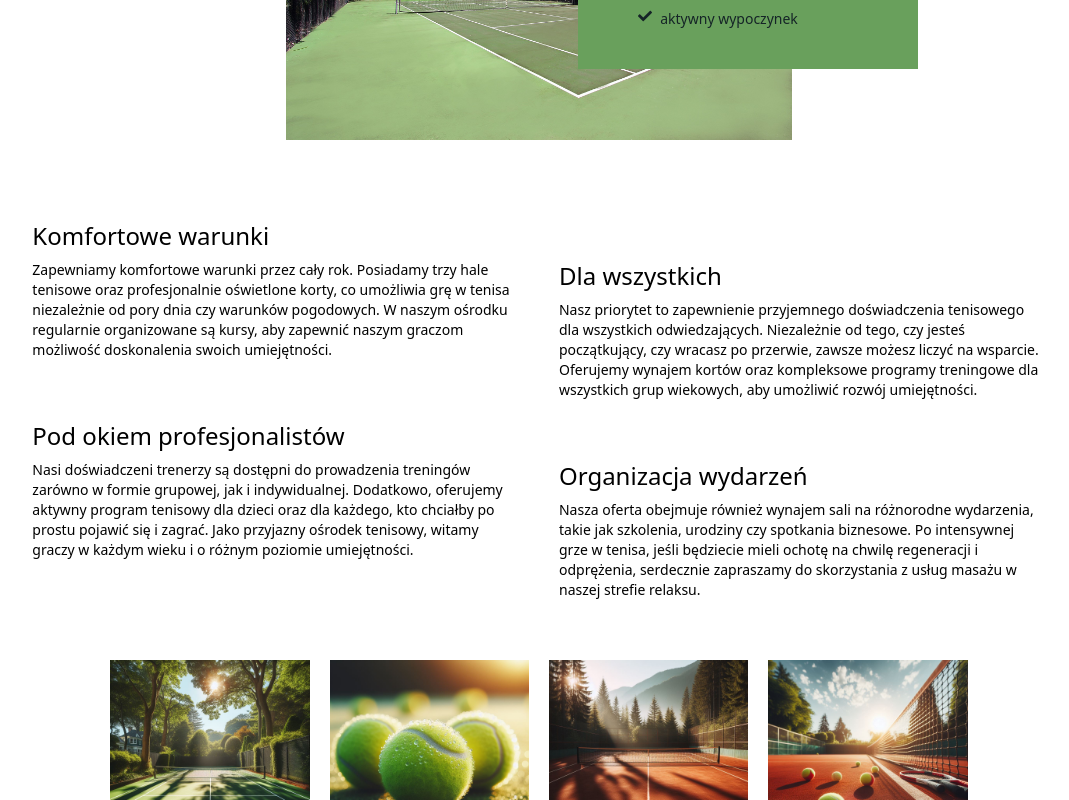
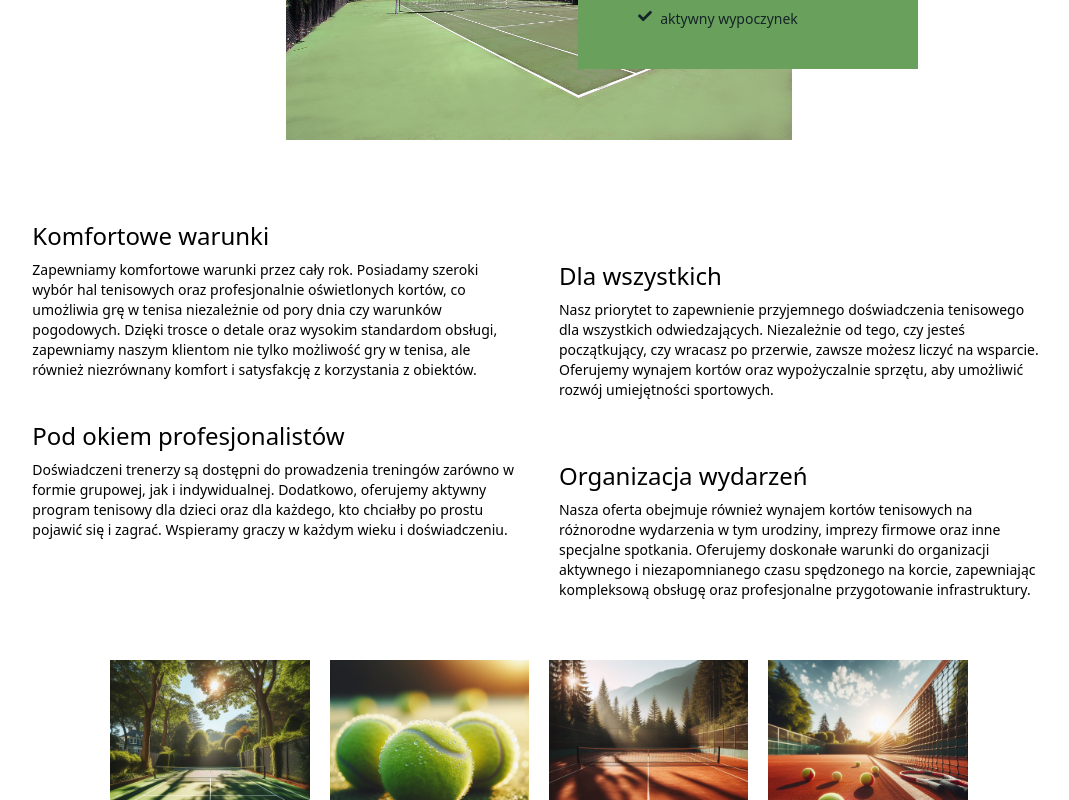
Before and after one commit to theImmortalCoders/reServeCourt_frontend, a Next.js app: page /aboutus in a window 1280 px wide. Shown: the part 506-1306 px from the top of the page, without its empty margins (101-1170 px from the left). Built offline with nearby package versions, Linux system fonts and the light colour scheme.

Commit message:
fix: #27 Small content changes

```diff
--- a/src/app/aboutus/page.tsx
+++ b/src/app/aboutus/page.tsx
@@ -72,13 +72,13 @@ function Description () {
                 <PointContainer>
                     <HeaderPoint>Komfortowe warunki</HeaderPoint>
                     <ContentPoint>
-                        Zapewniamy komfortowe warunki przez cały rok. Posiadamy trzy hale tenisowe oraz profesjonalnie oświetlone korty, co umożliwia grę w tenisa niezależnie od pory dnia czy warunków pogodowych. W naszym ośrodku regularnie organizowane są kursy, aby zapewnić naszym graczom możliwość doskonalenia swoich umiejętności.
+                        Zapewniamy komfortowe warunki przez cały rok. Posiadamy szeroki wybór hal tenisowych oraz profesjonalnie oświetlonych kortów, co umożliwia grę w tenisa niezależnie od pory dnia czy warunków pogodowych. Dzięki trosce o detale oraz wysokim standardom obsługi, zapewniamy naszym klientom nie tylko możliwość gry w tenisa, ale również niezrównany komfort i satysfakcję z korzystania z obiektów.
                     </ContentPoint>
                 </PointContainer>
                 <PointContainer>
                     <HeaderPoint>Dla wszystkich</HeaderPoint>
                     <ContentPoint>
-                        Nasz priorytet to zapewnienie przyjemnego doświadczenia tenisowego dla wszystkich odwiedzających. Niezależnie od tego, czy jesteś początkujący, czy wracasz po przerwie, zawsze możesz liczyć na wsparcie. Oferujemy wynajem kortów oraz kompleksowe programy treningowe dla wszystkich grup wiekowych, aby umożliwić rozwój umiejętności.
+                        Nasz priorytet to zapewnienie przyjemnego doświadczenia tenisowego dla wszystkich odwiedzających. Niezależnie od tego, czy jesteś początkujący, czy wracasz po przerwie, zawsze możesz liczyć na wsparcie. Oferujemy wynajem kortów oraz wypożyczalnie sprzętu, aby umożliwić rozwój umiejętności sportowych.
                     </ContentPoint>
                 </PointContainer>
             </ContentContainer>
@@ -86,13 +86,13 @@ function Description () {
                 <PointContainer>
                     <HeaderPoint>Pod okiem profesjonalistów</HeaderPoint>
                     <ContentPoint>
-                        Nasi doświadczeni trenerzy są dostępni do prowadzenia treningów zarówno w formie grupowej, jak i indywidualnej. Dodatkowo, oferujemy aktywny program tenisowy dla dzieci oraz dla każdego, kto chciałby po prostu pojawić się i zagrać. Jako przyjazny ośrodek tenisowy, witamy graczy w każdym wieku i o różnym poziomie umiejętności.
+                        Doświadczeni trenerzy są dostępni do prowadzenia treningów zarówno w formie grupowej, jak i indywidualnej. Dodatkowo, oferujemy aktywny program tenisowy dla dzieci oraz dla każdego, kto chciałby po prostu pojawić się i zagrać. Wspieramy graczy w każdym wieku i doświadczeniu.
                     </ContentPoint>
                 </PointContainer>
                 <PointContainer>
                     <HeaderPoint>Organizacja wydarzeń</HeaderPoint>
                     <ContentPoint>
-                        Nasza oferta obejmuje również wynajem sali na różnorodne wydarzenia, takie jak szkolenia, urodziny czy spotkania biznesowe. Po intensywnej grze w tenisa, jeśli będziecie mieli ochotę na chwilę regeneracji i odprężenia, serdecznie zapraszamy do skorzystania z usług masażu w naszej strefie relaksu.
+                        Nasza oferta obejmuje również wynajem kortów tenisowych na różnorodne wydarzenia w tym urodziny, imprezy firmowe oraz inne specjalne spotkania. Oferujemy doskonałe warunki do organizacji aktywnego i niezapomnianego czasu spędzonego na korcie, zapewniając kompleksową obsługę oraz profesjonalne przygotowanie infrastruktury.
                     </ContentPoint>
                 </PointContainer>
             </ContentContainer>
```
